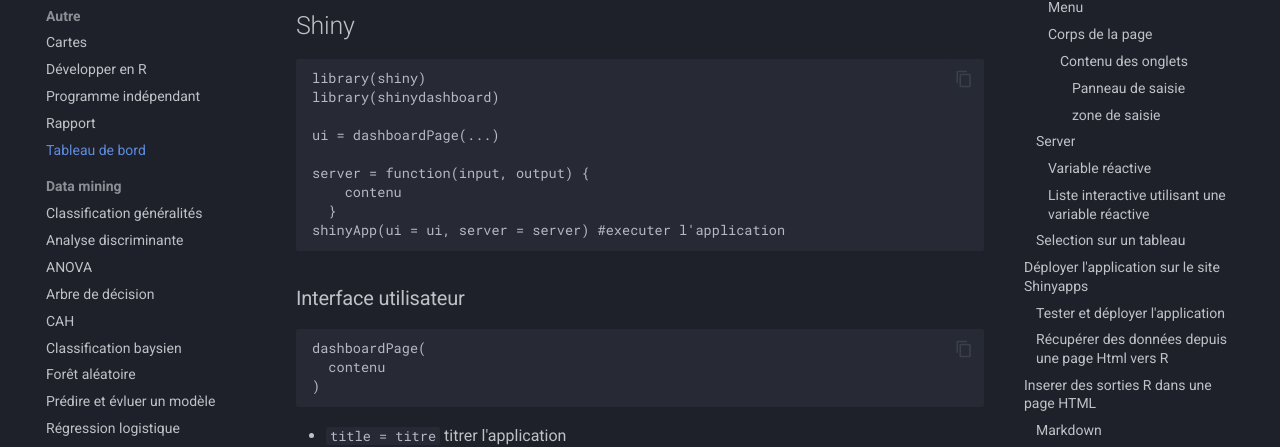
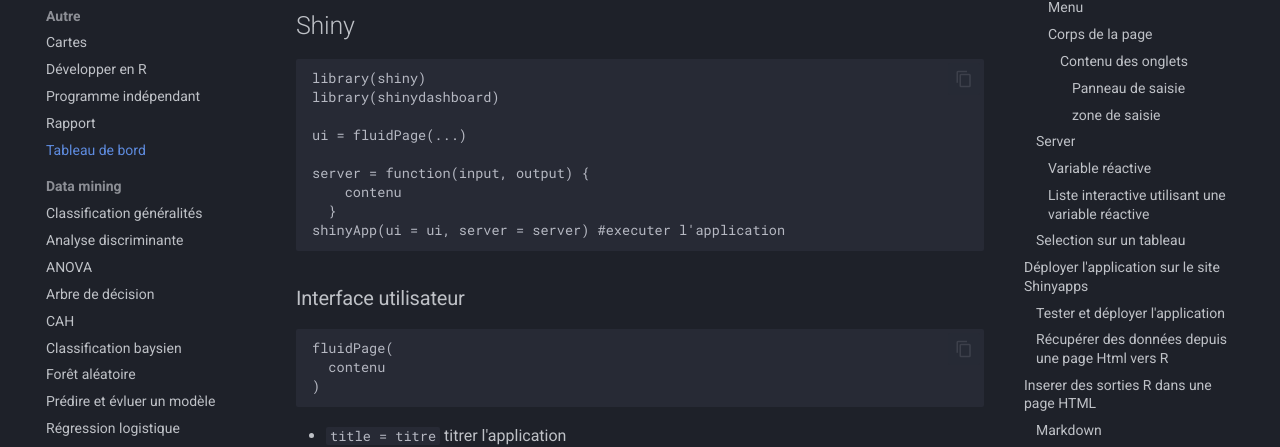
Before and after one commit to gdemare/Informatique, an MkDocs documentation site: the page built from docs/r/tableau-de-bord_r.md, in a window 1280 px wide and 900 px high. Shown: the part 260-707 px from the top of the window. Built offline with MkDocs 1.6.1 and Material for MkDocs 9.7.7, drawn with Linux system fonts in a browser that asks for light colours; comment, search, counter and statistics services are not loaded.

Commit message:
Update tableau-de-bord_r.md

````diff
--- a/docs/r/tableau-de-bord_r.md
+++ b/docs/r/tableau-de-bord_r.md
@@ -3,7 +3,7 @@
 library(shiny)
 library(shinydashboard)
 
-ui = dashboardPage(...)
+ui = fluidPage(...)
 
 server = function(input, output) {
     contenu
@@ -14,7 +14,7 @@ shinyApp(ui = ui, server = server) #executer l'application
 ### Interface utilisateur
 
 ```
-dashboardPage(
+fluidPage(
   contenu
 )
 ```
````
